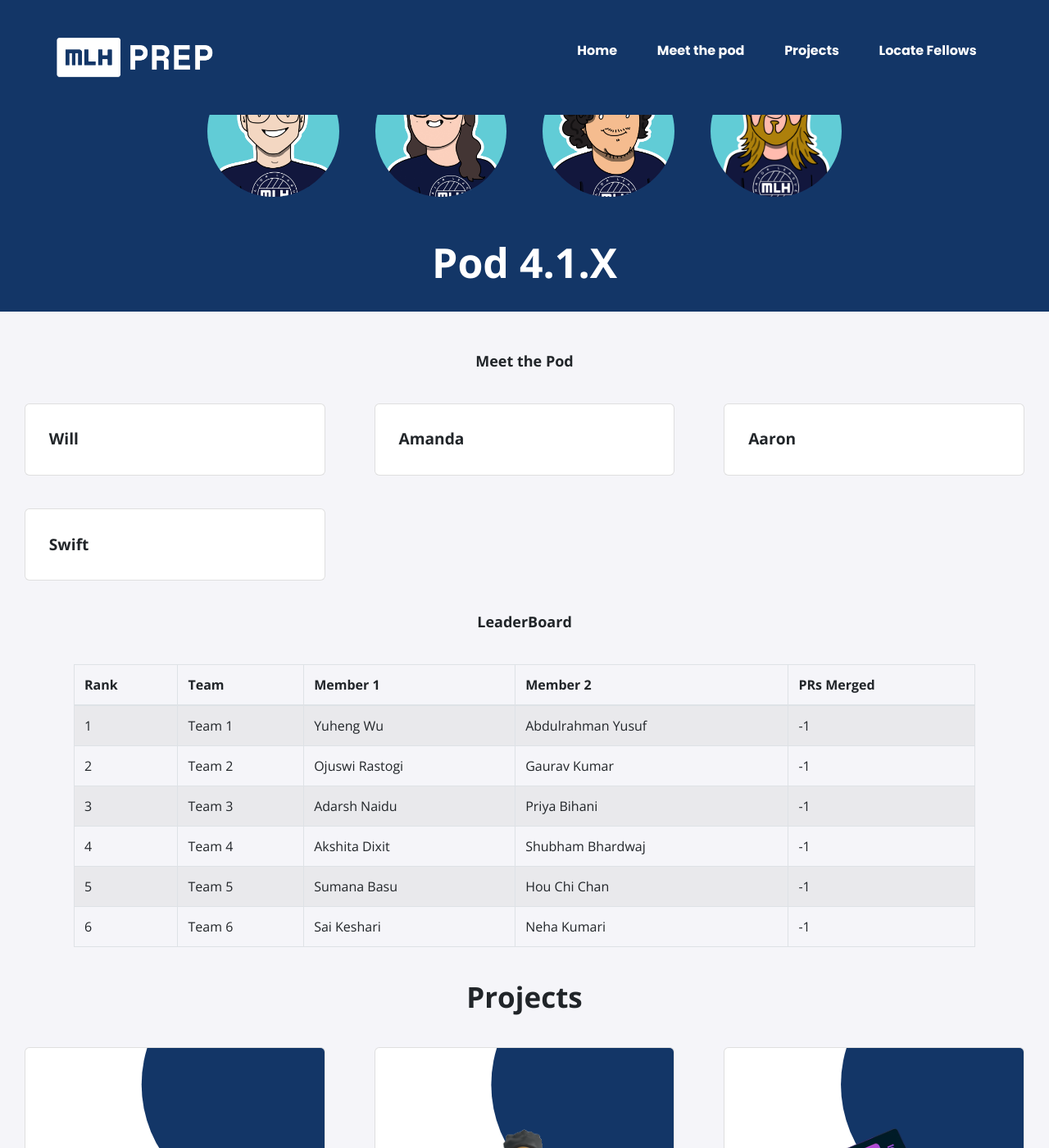
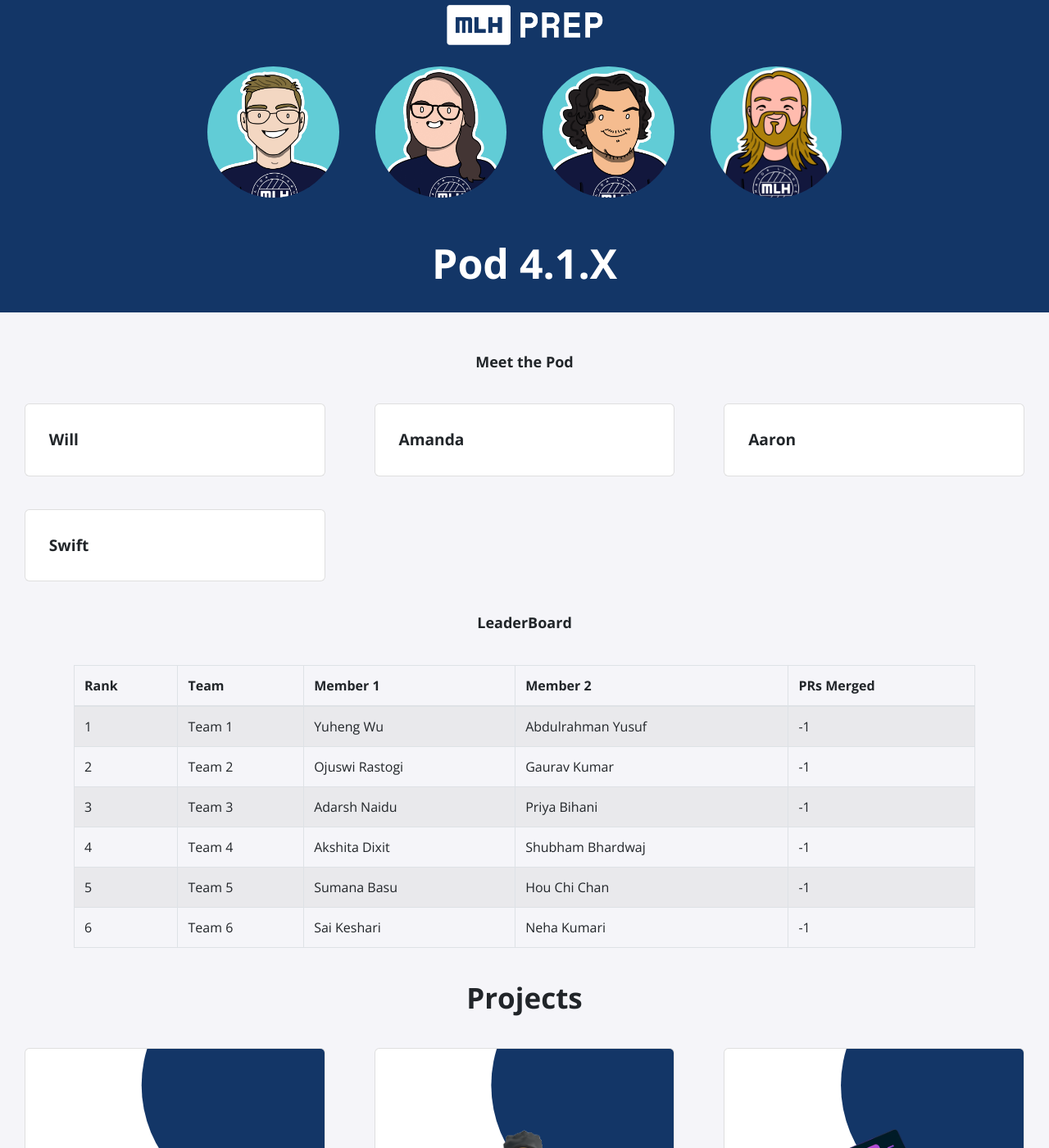
Before and after one commit to Shubh4m-B/pod-4.1.3-portfolio, a Jekyll site: the page built from index.html, in a window 1280 px wide and 1400 px high. Shown: the whole window at 82% size. Built offline with Jekyll 4.4.1, drawn with Linux system fonts in a browser that asks for light colours; nearby versions of some CDN libraries.

Commit message:
add scroll to navbar

```diff
--- a/_includes/navbar.html
+++ b/_includes/navbar.html
@@ -1,3 +1,9 @@
+<a href="{{ '/' | relative_url }}">
+    <div class="nav-logo">
+        <img src="./assets/img/mlh-prep.png" />
+    </div>
+</a>
+
 <header class="nav-bar">
 
     <div class="nav-container">
@@ -57,6 +63,22 @@
 
 <script type="text/javascript">
 
+    // script to animate the visibility of the navbar here
+    window.onscroll = function () { scrollFunction() };
+
+    function scrollFunction() {
+        // console.log(document.documentElement.scrollTop);
+        if (document.body.scrollTop > 40 || document.documentElement.scrollTop > 0) {
+            document.getElementsByClassName("nav-bar")[0].style.top = "0";
+        } else {
+            document.getElementsByClassName("nav-bar")[0].style.top = "-200px";
+            document.querySelector(".sidepane").classList.remove("expanded");
+            document.querySelector("#top").classList.remove("top");
+            document.querySelector("#middle").classList.remove("middle");
+            document.querySelector("#bottom").classList.remove("bottom");
+        }
+    }
+
     // To handle sidebar toggle
     const sidepane = document.querySelector(".sidepane");
     sidepane.classList.remove("expanded");
--- a/_sass/navbar.scss
+++ b/_sass/navbar.scss
@@ -2,7 +2,7 @@
   width: 100%;
   height: 10vh;
   background-color: #133667;
-  top: 0;
+  top: -200px;
   position: fixed;
   transition: all 0.3s ease-in-out;
   font-family: "Poppins", serif;
--- a/_sass/profile.scss
+++ b/_sass/profile.scss
@@ -3,7 +3,6 @@
     text-align: center;
     height: 320px;
     margin-bottom: 50px;
-    margin-top: 60px;
     h1 {
         font-size: 50px;
         font-weight: 700;
```
Also changed, not shown: Gemfile.lock.
